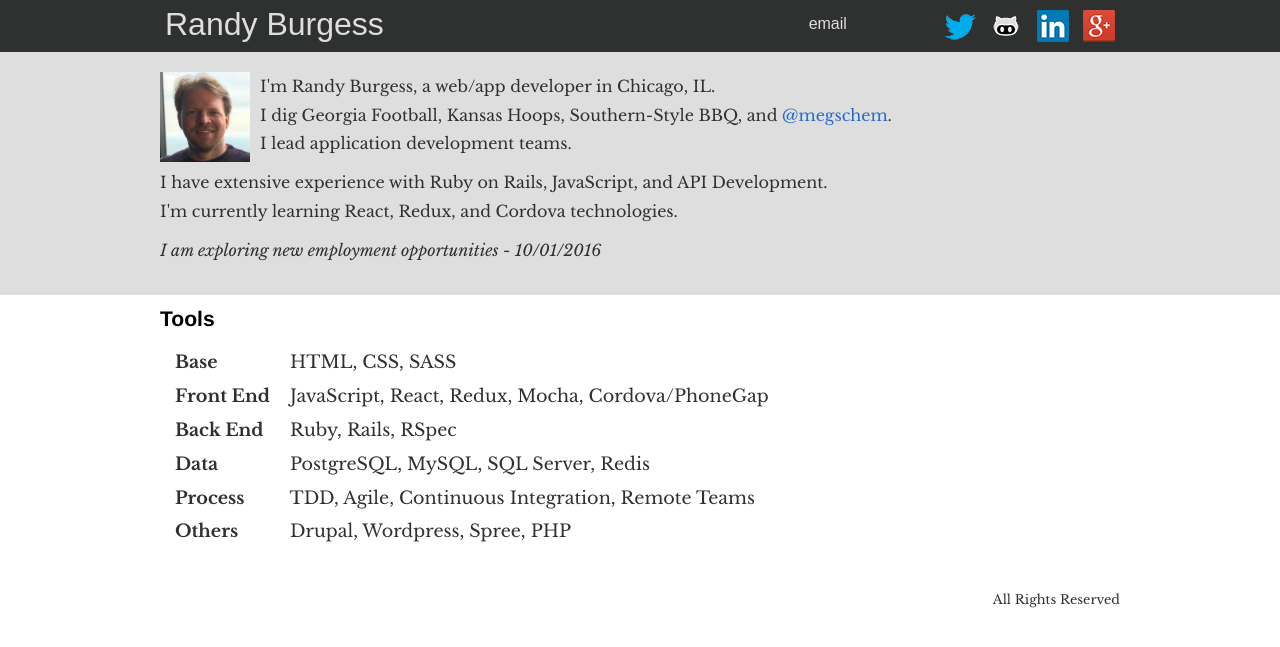
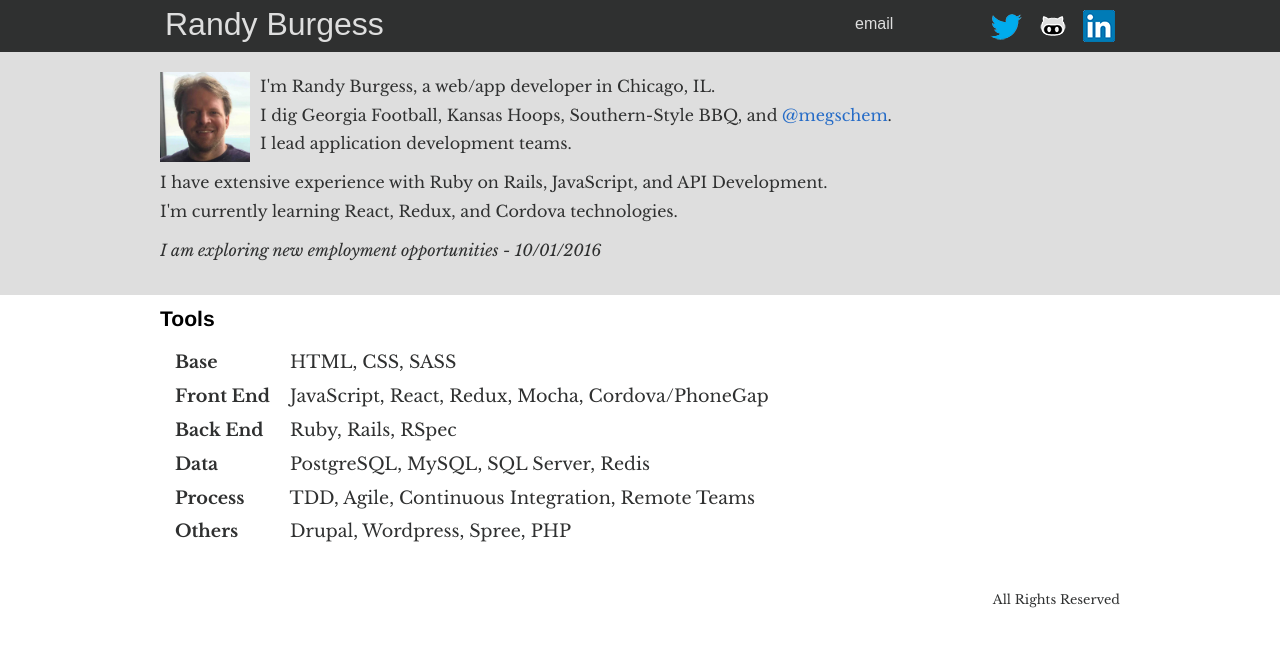
Before and after one commit to wrburgess/wrburgess.github.com, a Jekyll site: the page built from index.html, in a window 1280 px wide. Shown: the top 647 px of the page. Built offline with Jekyll 4.4.1, drawn with Linux system fonts in a browser that asks for light colours; some web fonts are replaced; Markdown is read by kramdown in place of the engine named in the settings.

```diff
--- a/_includes/header.html
+++ b/_includes/header.html
@@ -7,6 +7,5 @@
     <li id="twitter"><a href="http://twitter.com/wrburgess" title="Randy Burgess on Twitter"><img src="/images/twitter-icon.png" alt="Twitter" /></a></li>
     <li id="github"><a href="http://github.com/wrburgess" title="Randy Burgess on Github"><img src="/images/github-icon.png" alt="Github" /></a></li>
     <li id="linkedin"><a href="http://www.linkedin.com/in/wrburgess" title="Randy Burgess on LinkedIn"><img src="/images/linkedin-icon.png" alt="LinkedIn" /></a></li>
-    <li id="google"><a href="http://gplus.to/wrburgess" title="Randy Burgess on Google+"><img src="/images/googleplus-icon.png" alt="Google+" /></a></li>
   </ul>
 </nav>
```
